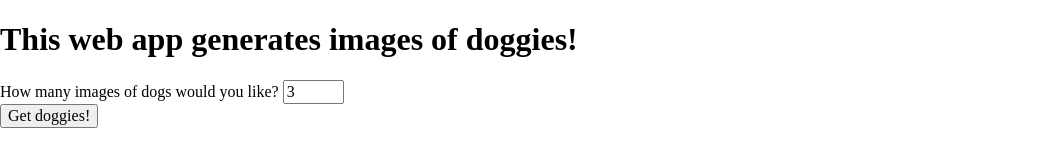
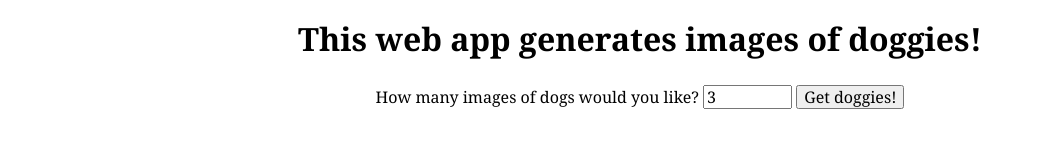
Before and after one commit to benmw123/dog-api, a plain HTML site: page index.html in a window 1280 px wide. Shown: the whole page, without its empty margins (0-1042 px from the left). Drawn offline with nearby package versions, Linux system fonts and the light colour scheme.

Commit message:
first submission

```diff
--- a/index.html
+++ b/index.html
@@ -15,12 +15,15 @@
         <h1>This web app generates images of doggies!</h1>
     </header>
     <main>
-        <div>
+        <div class="form-wrap">
             <form>
                 <label for="dogAmount">How many images of dogs would you like?</label>
-                <input type="number" id="dogAmount" name="dogAmount" placeholder="input a number 1 - 50" value="3" min="1" max="50"></br>
+                <input type="number" id="dogAmount" name="dogAmount" placeholder="a number 1 - 50" value="3"
+                    min="1" max="50">
                 <input type="submit" value="Get doggies!">
             </form>
+        </div>
+        <div class="section-wrap">
             <section class='results'></section>
         </div>
     </main>
--- a/index.js
+++ b/index.js
@@ -11,13 +11,13 @@ console.log(responseJson);
 return `<img src="${responseJson.message}" class="results-img">`
 }
 
-
-
 function formListener() {
   $('form').submit(event => {
       event.preventDefault();
       $('.results').empty();
       input = $('#dogAmount').val();
+      if (input === "")
+        input = 3;
       console.log(input);
       for (i=1; i <= input; i++) {
         getDogImage();
--- a/style.css
+++ b/style.css
@@ -1,4 +1,30 @@
+body {
+    margin:0;
+    font-family: Georgia, 'Times New Roman', Times, serif;
+}
+
+h1 {
+    text-align: center;
+}
+
+.form-wrap {
+    text-align:center;
+}
+
+form {
+    padding: 5px;
+    margin-bottom: 10px;
+}
+
+.results {
+    display: flex;
+    flex-flow: row wrap;
+    align-content: space-evenly;
+    justify-content: center;
+}
+
 .results-img {
     width: 300px;
     height: 250px;
+    padding: 2px;
 }
```
